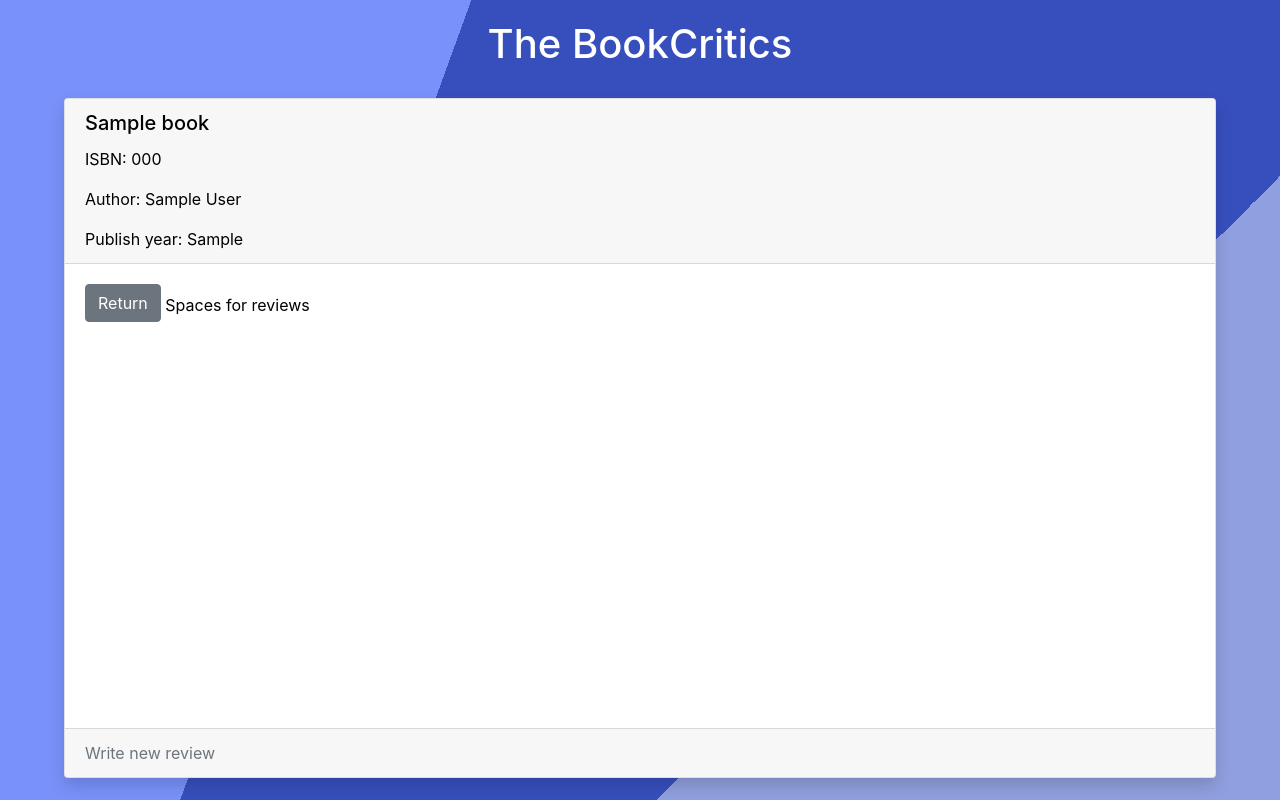
After one commit to rowaxl/cs50-project1, a Flask app: page /book/000 in a window 1280 px wide. The commit adds this page. Run offline with Flask 2, Linux system fonts and the light colour scheme; the visitor is signed in with stand-in values (Sample User, id 1); tables that the repository leaves empty hold one stand-in row (values such as "Sample post"); some libraries are stand-ins or nearby versions.

Commit message:
add book detail page

```diff
--- a/application.py
+++ b/application.py
@@ -154,4 +154,20 @@ def search():
             print_exc(sys.exc_info()[0])
             return render_template("error.html", error_message="Failed to search")
     else:
-        return render_template("error.html", error_message="You have to sign in first")
+        return render_template("error.html", error_message="You need to  sign in first")
+
+@app.route("/book/<string:isbn>")
+def book_detail(isbn):
+    if 'username' in session and session['username'] is not "":
+        try:
+            db = db_session()
+            book_detail = db.query(Book).filter_by(isbn=isbn).first()
+
+            # TODO: Get book reviews
+
+            return render_template("book.html", book_detail=book_detail)
+        except:
+            print_exc(sys.exc_info()[0])
+            return render_template("error.html", error_message="Failed to show book details")
+    else:
+        return render_template("error.html", error_message="You need to  sign in first")
--- a/static/css/styles.css
+++ b/static/css/styles.css
@@ -51,5 +51,12 @@
   overflow: scroll;
   background: rgba(255, 255, 255, 0.7);
   margin: auto;
-  margin: 20px;
 }
+
+#book-detail-card {
+  color: #000;
+  width: 90vw;
+  height: 85vh;
+  overflow: scroll;
+  margin: auto;
+}
--- /dev/null
+++ b/templates/book.html
@@ -0,0 +1,31 @@
+{% extends 'layout.html' %}
+
+{% block title %}
+The Bookcritics
+{% endblock title %}
+
+{% block body %}
+<div id="app-title-search">
+  <h1>The BookCritics</h1>
+</div>
+
+<div id="book-detail-card" class="card shadow rounded">
+  <div class="card-header">
+    <h5 class="card-title">{{ book_detail.title }}</h5>
+    <p class="card-text">ISBN: {{ book_detail.isbn }}</p>
+    <p class="card-text">Author: {{ book_detail.author }}</p>
+    <p class="card-text">Publish year: {{ book_detail.year }}</p>
+  </div>
+
+  <div class="card-body">
+    <a href="{{ url_for("search") }}">
+      <button type="button" class="btn btn-secondary mb-2">Return</button>
+    </a>
+    Spaces for reviews
+  </div>
+
+  <div class="card-footer text-muted">
+    Write new review
+  </div>
+</div>
+{% endblock body %}
```
Also changed, not shown: templates/search.html (+7 -5 lines).
